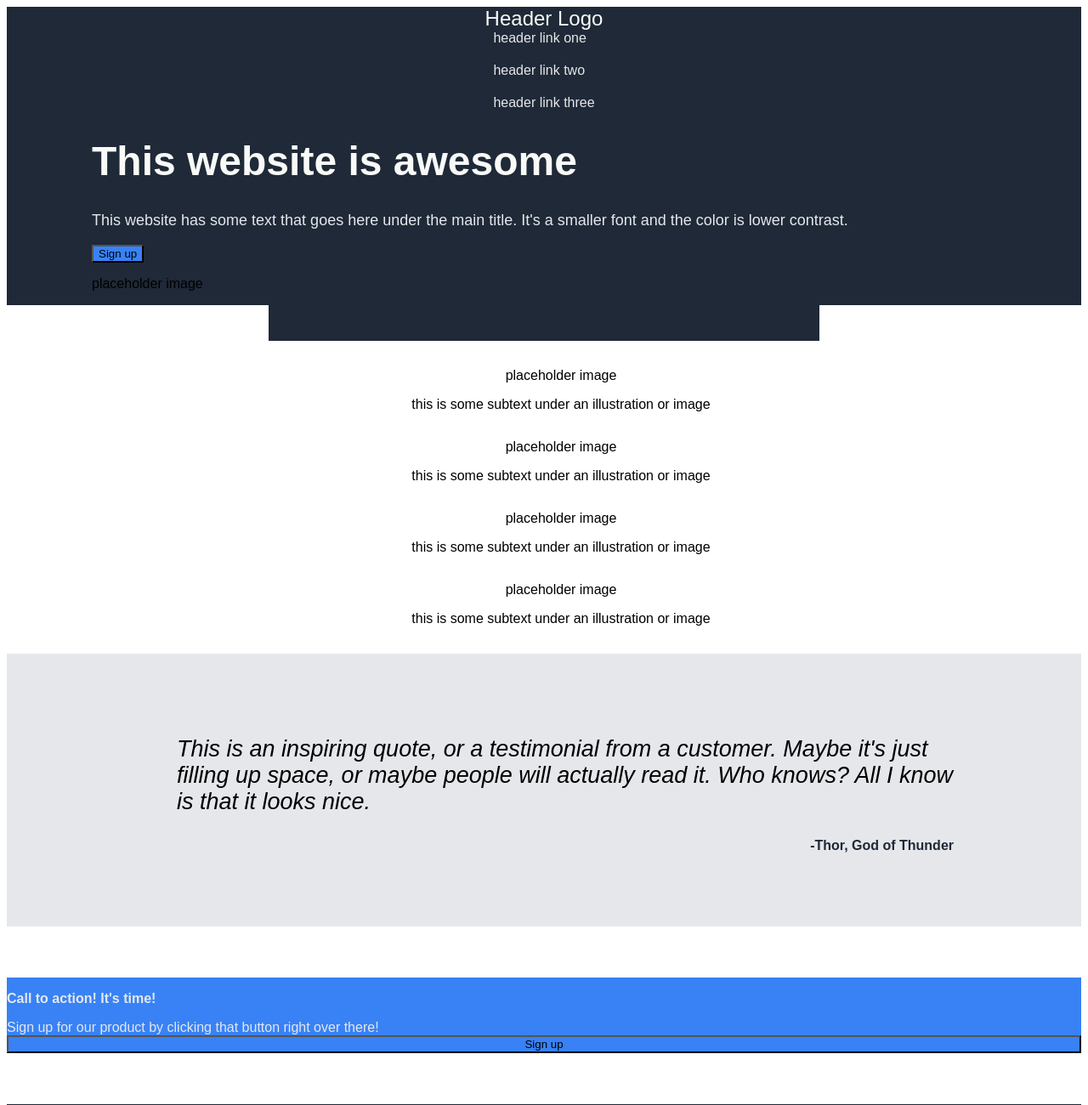
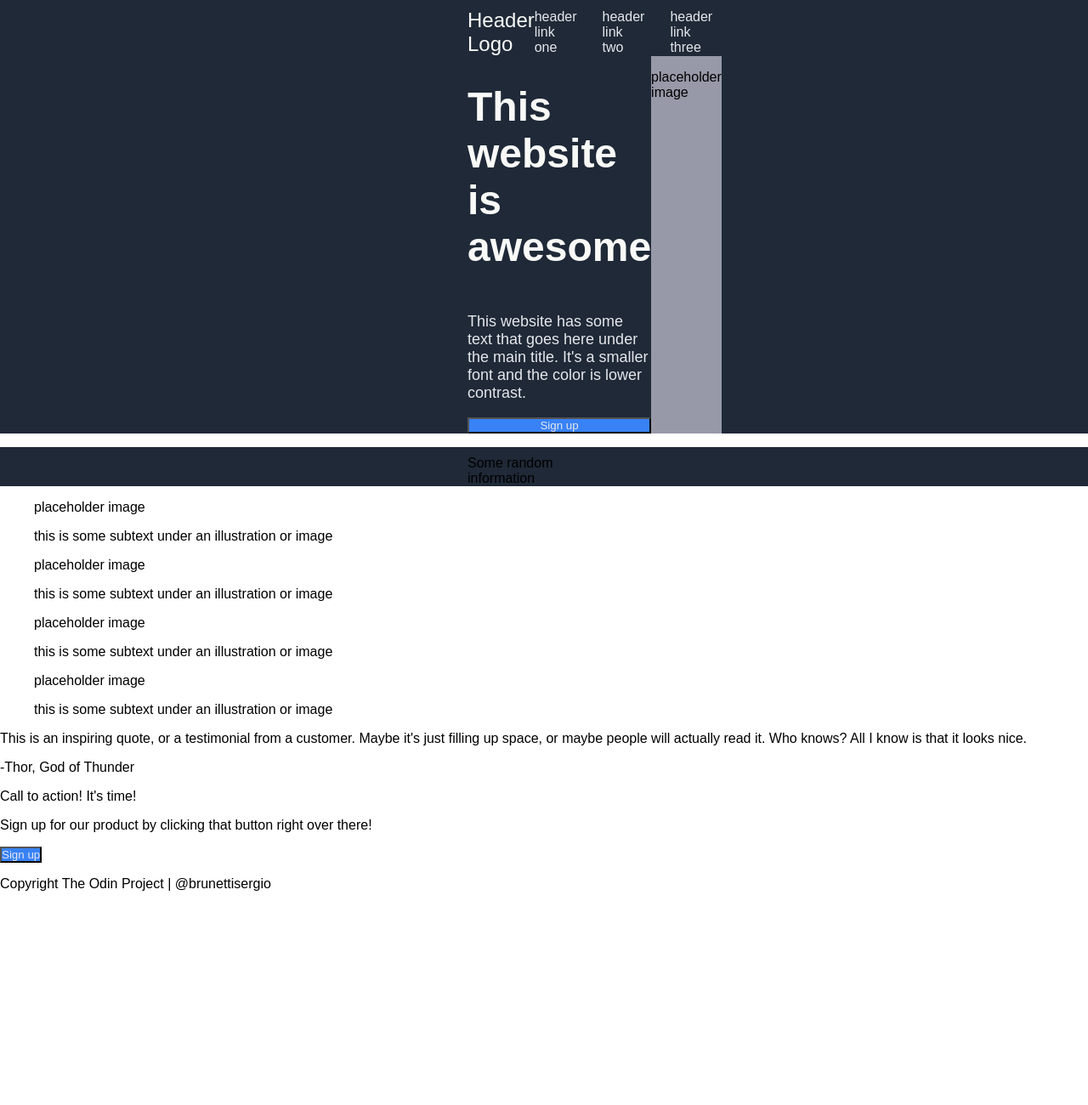
Before and after one commit to brunettisergio/odin-css-project, a plain HTML site: page index.html in a window 1280 px wide. Shown: the top 1300 px of the page at 85% size. After the commit the page ends 1065 px from the top, so only its background shows below. Drawn offline with Linux system fonts and the light colour scheme.

Commit message:
Add style to the header and description section

```diff
--- a/style.css
+++ b/style.css
@@ -1,4 +1,5 @@
 body {
+    margin: 0px;
     flex-direction: column;
     font-family: sans-serif;
 }
@@ -10,155 +11,76 @@ ul {
 a:link, a:visited, a:hover, a:active {
     text-decoration: none;
     color: #E5E7EB;
+    padding: 0px;
 }
 
 button {
     display: flex;
     justify-content: center;
     align-items: center;
+    padding: 0px;
     background-color: #3882F6;
+    color: #E5E7EB;
 
 }
 
 .header {
     flex-direction: column;
     display: flex;
+    padding-left: 50px;
     background-color: #1F2937;
-    margin: 0px;
-    padding-left: 100px;
-    padding-right: 100px;
+    padding-top: 10px;
+    padding-right: 550px;
+    padding-left: 550px;
 }
 
 .header.list {
+    flex-direction: row;
+    display: flex;
+    justify-content: space-between;
+    align-items: center;
+    margin: 0px;
+    padding: 0px;
+}
+
+.header.logo {
+    flex-direction: row;
     display: flex;
     align-items: center;
+    padding: 0px;
+    color: #F9FAF8;
+    font-size: 24px;
+}
+
+.header.links-list {
+    flex-direction: row;
+    display: flex;
+    padding: 0px;
+    gap: 30px;
+    color: #E5E7EB;
+}
+
+.description {
+    display: flex;
     justify-content: space-between;
 }
 
-.logo {
-    display: flex;
-    font-size: 24px;
-    color: #F9FAF8;
-}
-
-.links-list {
-    display: flex;
-    padding: 0px;
-    margin: 0px;
-    gap: 20px;
-}
-
-.description-section {
-    display: flex;
-}
-
-.description-text {
+.description.text {
     flex-direction: column;
     display: flex;
-
 }
 
 .headline {
     font-size: 48px;
     color: #F9FAF8;
-    font-weight: extra-bold;
 }
 
 .headline.subtext {
-    font-size: 18px;
-    color: #E5E7EB;
+   font-size: 18px;
+   font-weight: lighter;
+   color: #E5E7EB;
 }
 
-.description-placeholder {
-    display: flex;
-    align-items: center;
-    justify-content: center;
-    text-align: center;
-    background-color: rgb(131, 135, 148);
+.description.placeholder {
+    background-color: #9899A8
 }
-
-.info {
-    flex-direction: column;
-    display: flex;
-    align-items: center;
-}
-
-.info.header {
-    display: flex;
-    font-size: 36px;
-    color: #1F2937;
-    font-weight: bold;
-}
-
-.info-list {
-    display: flex;
-}
-
-.image.placeholder {
-    display: flex;
-    justify-content: center;
-    border: 10px;
-    border-color: #3882F6;
-}
-
-.image.text {
-    display: flex;
-    justify-content: center;
-    text-align: center;
-}
-
-.quote {
-    background-color: #E5E7EB;
-    padding-top: 70px;
-    padding-bottom: 70px;
-    padding-right: 150px;
-    padding-left: 200px;
-}
-
-.quote .text {
-    font-size: 27px;
-    font-weight: lighter;
-    font-style: italic;
-}
-
-.quote .author {
-    text-align: right;
-    color: #1F2937;
-    font-weight: bold;
-}
-
-.footer {
-    flex-direction: column;
-    display: flex;
-    margin-bottom: 0px;
-}
-
-.footer .box {
-    display: flex;
-    justify-content: space-between;
-    margin-top: 60px;
-    margin-bottom: 60px;
-    background-color: #3882F6;
-}
-
-.footer .text {
-    flex-direction: column;
-    display: flex;
-    color: #E5E7EB;
-    text-align: left;
-}
-
-.footer .heading{
-    font-weight: bold;
-}
-
-.footer .button {
-    display: flex;
-
-}
-
-.about {
-    background-color: #1F2937;
-    color: #E5E7EB;
-    text-align: center;
-}
```
